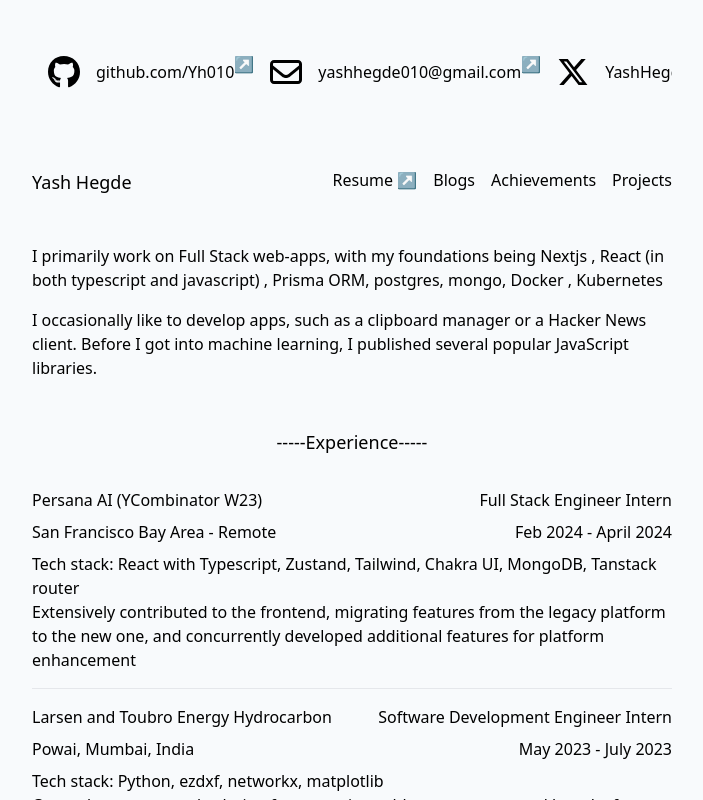
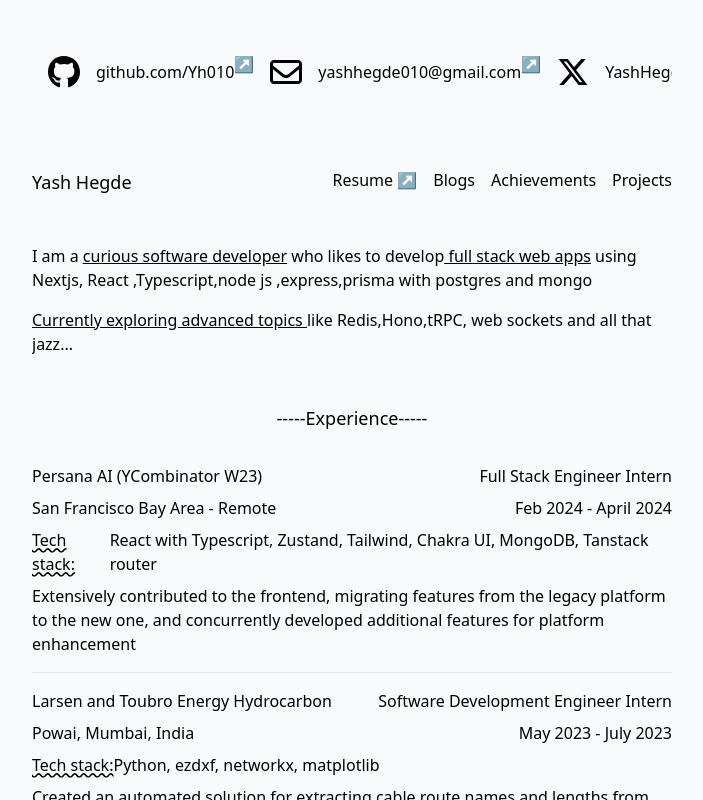
Before and after one commit to Yh010/Portfolio-v2, a React (Vite) app: page / in a window 1280 px wide. Shown: the whole page, without its empty margins (288-991 px from the left). Built offline with nearby package versions, Linux system fonts and the light colour scheme.

Commit message:
home page decor

```diff
--- a/src/App.tsx
+++ b/src/App.tsx
@@ -34,14 +34,13 @@ function App() {
             </div>
             <div className="pt-12 font-thin space-y-4 break-after-auto">
               <p>
-                I primarily work on Full Stack web-apps, with my foundations
-                being Nextjs , React {"(in both typescript and javascript)"} ,
-                Prisma ORM, postgres, mongo, Docker , Kubernetes
+                I am a <u>curious software developer</u> who likes to develop
+                <u> full stack web apps</u> using Nextjs, React ,Typescript,node
+                js ,express,prisma with postgres and mongo
               </p>
               <p>
-                I occasionally like to develop apps, such as a clipboard manager
-                or a Hacker News client. Before I got into machine learning, I
-                published several popular JavaScript libraries.
+                <u>Currently exploring advanced topics </u> like
+                Redis,Hono,tRPC, web sockets and all that jazz...
               </p>
             </div>
             <div className="pt-12">
--- a/src/experience/experience.tsx
+++ b/src/experience/experience.tsx
@@ -69,7 +69,10 @@ function Experience() {
             </div>
             {exp.projects.map((project, index) => (
               <div key={index}>
-                <div className="font-thin">Tech stack: {project.techstack}</div>
+                <div className="font-thin flex mt-2 mb-2">
+                  <u className="underline decoration-wavy">Tech stack:</u>{" "}
+                  <div className="font-normal">{project.techstack}</div>
+                </div>
                 <div className="font-thin">{project.description}</div>
               </div>
             ))}
--- a/src/projects/projects.tsx
+++ b/src/projects/projects.tsx
@@ -160,10 +160,16 @@ function Projects() {
                     <div>{proj.projectDescription}</div>
                   </div>
                   <div className="flex justify-between font-thin">
-                    {proj.liveLink && <div> live link: {proj.liveLink}</div>}
+                    {proj.liveLink && (
+                      <div className="hover:text-blue-600">
+                        Live link: {proj.liveLink}
+                      </div>
+                    )}
                   </div>
                   <div className="flex justify-between font-thin">
-                    <div>github link : {proj.githubLink}</div>
+                    <div className="hover:text-blue-600">
+                      Github link : {proj.githubLink}
+                    </div>
                   </div>
                   <div className="flex space-x-4">
                     <div>Tech stack: </div>
```
